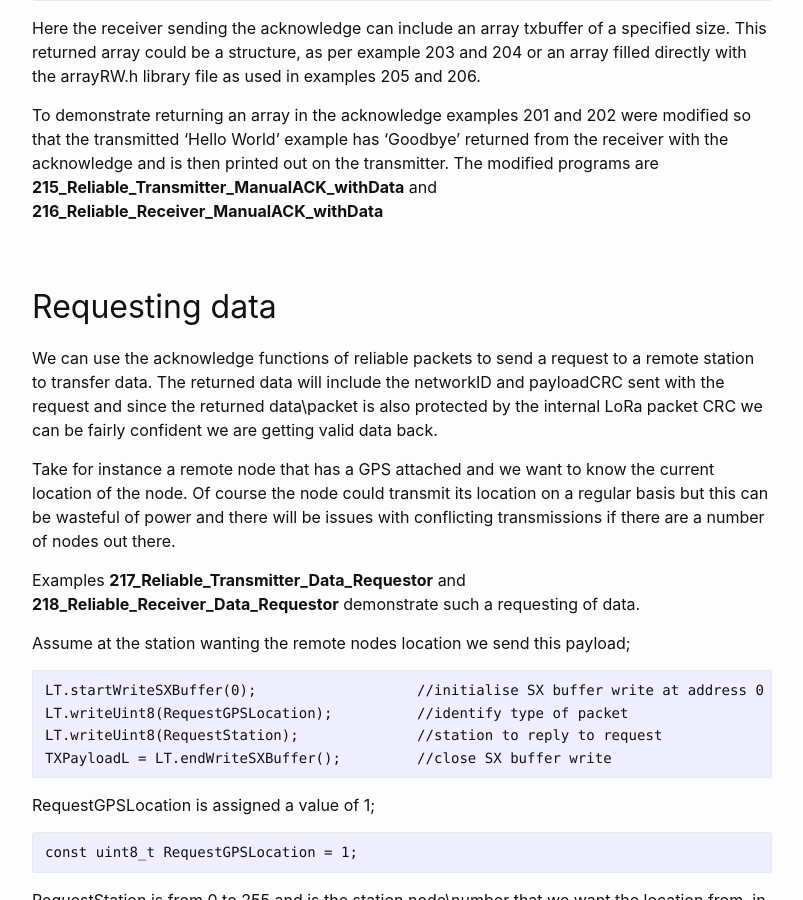
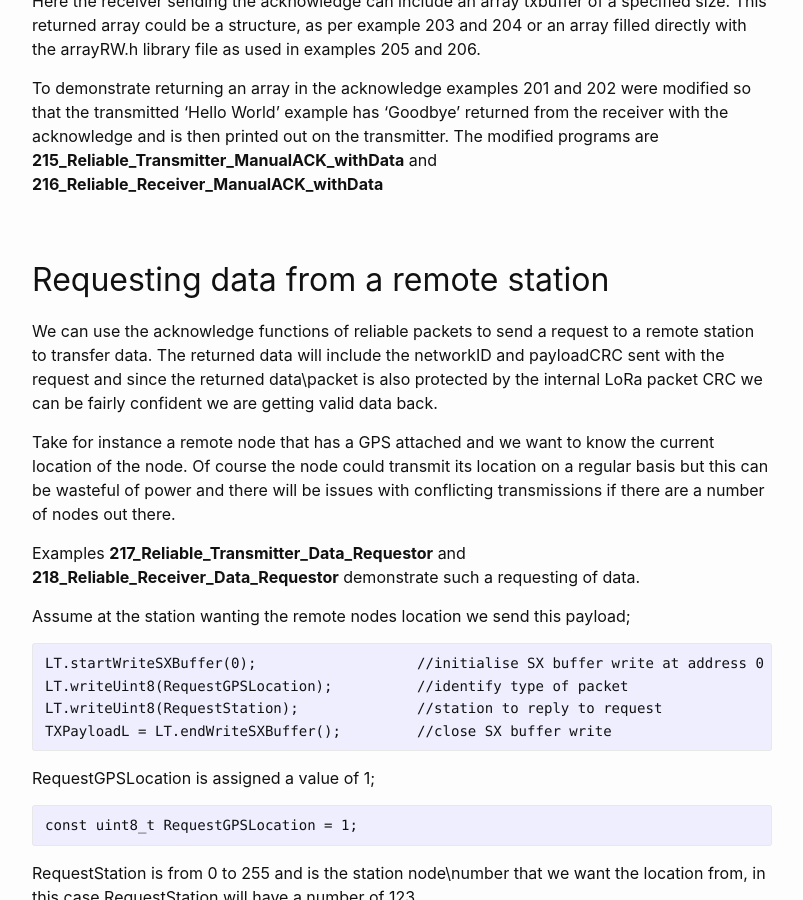
Before and after one commit to StuartsProjects/StuartsProjects.github.io, a Jekyll site: the page built from _posts/2021-08-26-Reliable-Packets-Part2.md, in a window 1280 px wide and 900 px high, scrolled down 3886 px. Shown: the whole window, without its empty margins (238-1041 px from the left). Built offline with Jekyll 4.4.1, drawn with Linux system fonts in a browser that asks for light colours.

Commit message:
Edit post

```diff
--- a/_posts/2021-08-26-Reliable-Packets-Part2.md
+++ b/_posts/2021-08-26-Reliable-Packets-Part2.md
@@ -47,7 +47,7 @@
 
 Here the destinationNode number is directed to a particular node number, 2 in that example. If the packet is received by node number 5, then there should be no acknowledge sent. In these circumstances the receiver program needs to intervene directly on the received packet, read the payload and check for a matching destinationNode number. If there is a match then an acknowledge can be sent manually and the transmitter knows the packet has been received.
 
-## Low memory auto acknowledge
+### Low memory auto acknowledge
 
 Example programs **211\_Reliable\_SXTransmitter\_AutoACK** and **212\_Reliable\_SXReceiver\_AutoACK** demonstrate how to use the SX12xx library functions to bypass the need to use an intermediate array for the payload. Instead of filling an array with a structure or byte array full of variables, the variables to send are written directly to the LoRa device internal buffer on transmit and read from the buffer on receive.
 
@@ -78,7 +78,7 @@
 Note that in this example the payload contains a 16 bit destinationNode variable, which can be used to direct the packet to one of many nodes. The sketch checks that the destinationNode matches the number given to that receiver and if there is a match actions the packet.
 
 
-## Manual acknowledge
+### Manual acknowledge
 
 The programs **213\_Reliable\_Transmitter\_Controller\_ManualACK** and **214\_Reliable\_Receiver\_Controller\_ManualACK** use a manual acknowledge set-up whereby the receive picks up the transmitted payload and reads the destinationNode parameter to decide if the packet is destined for that node. If it is the acknowledge is sent which contains the networkID and the CRC of the original payload, thus the transmitter knows the sent packet has been received correctly.
 
@@ -86,7 +86,7 @@
 
 There is a further enhancement to the manual acknowledge set-up, the acknowledge can contain some data to be returned to the transmitter.
 
-## Manual acknowledge returning data
+### Manual acknowledge returning data
 
 The standard acknowledge is only 4 bytes, the NetworkID and payload CRC. However the acknowledge can be sent with an array of data included in the acknowledge.
 
@@ -99,7 +99,7 @@
 To demonstrate returning an array in the acknowledge examples 201 and 202 were modified so that the transmitted 'Hello World' example has 'Goodbye' returned from the receiver with the acknowledge and is then printed out on the transmitter. The modified programs are **215\_Reliable\_Transmitter\_ManualACK\_withData** and **216\_Reliable\_Receiver\_ManualACK\_withData**
 
 
-## Requesting data
+## Requesting data from a remote station
 
 We can use the acknowledge functions of reliable packets to send a request to a remote station to transfer data. The returned data will include the networkID and payloadCRC sent with the request and since the returned data\packet is also protected by the internal LoRa packet CRC we can be fairly confident we are getting valid data back.
 
@@ -135,9 +135,6 @@
 The original requesting node sees that the valid reply\Acknowledge is a GPS location request from station 123 and can then act on the data.
 
 
-
-
-
 ## Using program 220\_LoRa\_Packet\_Monitor
 
 When debugging what's going on in a send and acknowledge set-up its useful to be able to see what is happening in real time. This packet monitor example will display the bytes received in hexadecimal, in the example printout below you can see two packets. The 16 byte packet contains the text 'Hello World' and then the NetworkID, 0x3210, then the payload CRC, 0xBC69 at the end.
@@ -149,7 +146,9 @@
 	125.237 RSSI,-96dBm,SNR,8dB  4 bytes > 10 32 69 BC
 
 
+<br>
+<br>
 
 
-## Stuart Robinson
-## August 2021
+### Stuart Robinson
+### August 2021
```
Also changed, not shown: _posts/2021-08-25-Reliable-Packets-Part1.md (+7 -7 lines).
